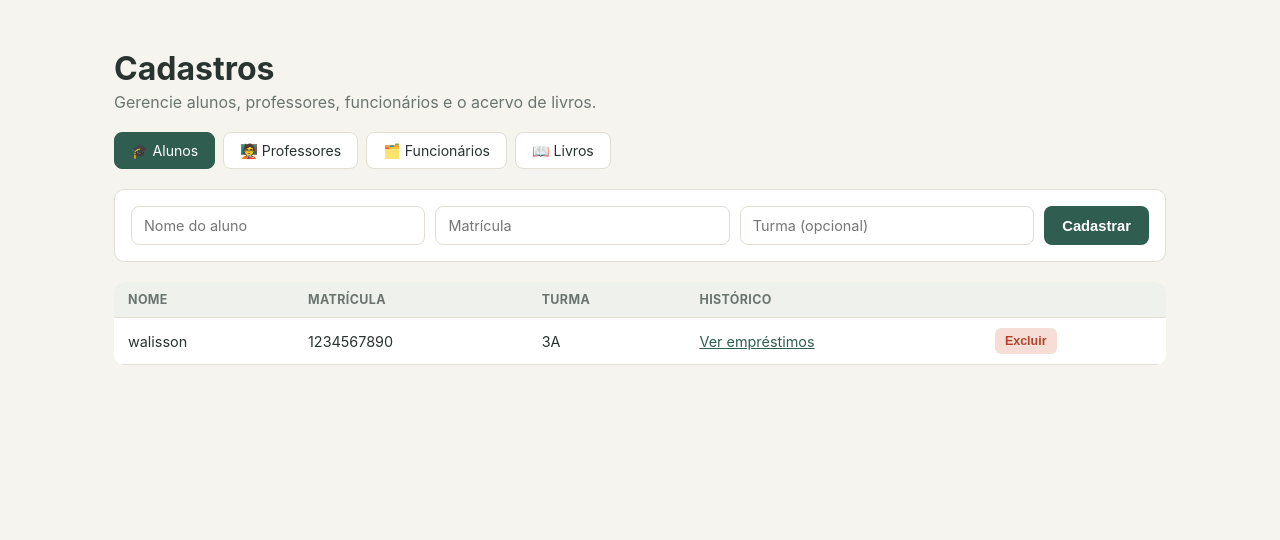
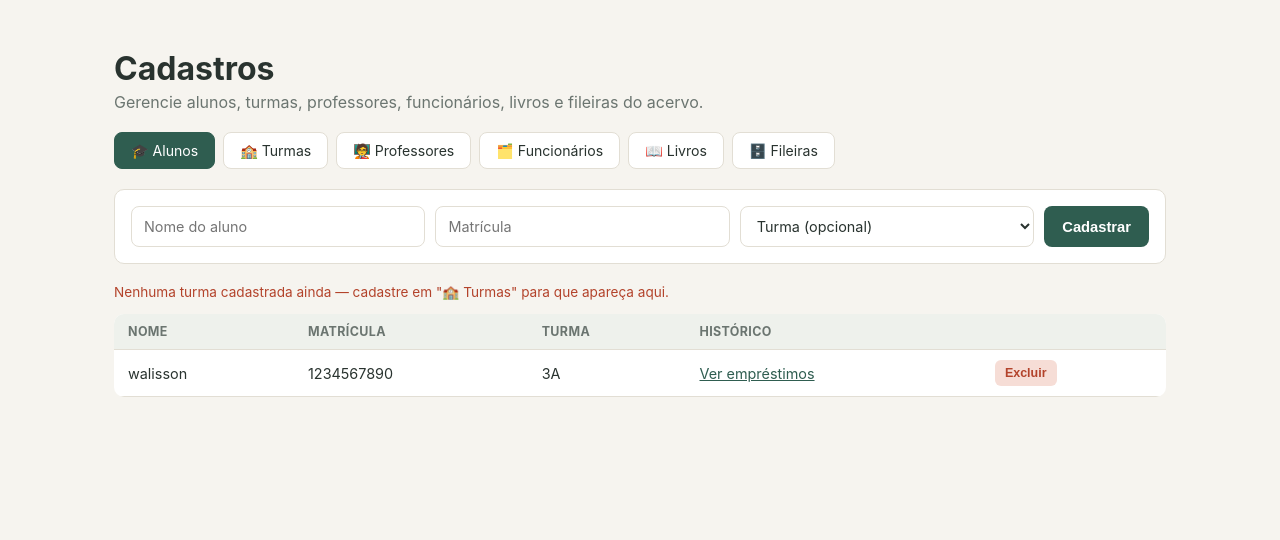
Before and after one commit to Luiz-F3l803/Bibliotech, a Flask app: page /cadastro in a window 1280 px wide. Shown: the part 57-597 px from the top of the page. Run offline with Flask 3, Linux system fonts and the light colour scheme; the visitor is signed in with stand-in values (Sample User, id 1).

Commit message:
adiciona cadastro de fileiras e turmas

```diff
--- a/app.py
+++ b/app.py
@@ -51,6 +51,16 @@ class Aluno(db.Model):
         return self.nome
 
 
+class Turma(db.Model):
+    __tablename__ = 'turma'
+    id = db.Column(db.Integer, primary_key=True)
+    nome = db.Column(db.String(40), unique=True, nullable=False)
+    turno = db.Column(db.String(20))
+
+    def __repr__(self):
+        return self.nome
+
+
 class Professor(db.Model):
     __tablename__ = 'professor'
     id = db.Column(db.Integer, primary_key=True)
@@ -65,6 +75,16 @@ CATEGORIAS_LIVRO = [
     'Romance', 'Fantasia', 'Ficção científica', 'Suspense',
     'Terror', 'Biografia', 'Autoajuda'
 ]
+
+
+class Fileira(db.Model):
+    __tablename__ = 'fileira'
+    id = db.Column(db.Integer, primary_key=True)
+    codigo = db.Column(db.String(40), unique=True, nullable=False)
+    descricao = db.Column(db.String(160))
+
+    def __repr__(self):
+        return self.codigo
 
 
 class Livro(db.Model):
@@ -305,6 +325,8 @@ def cadastro():
     professores = Professor.query.order_by(Professor.nome).all()
     funcionarios = Funcionario.query.order_by(Funcionario.nome).all()
     livros = Livro.query.order_by(Livro.titulo).all()
+    turmas = Turma.query.order_by(Turma.nome).all()
+    fileiras = Fileira.query.order_by(Fileira.codigo).all()
     return render_template(
         'cadastro.html',
         aba=aba,
@@ -312,7 +334,9 @@ def cadastro():
         professores=professores,
         funcionarios=funcionarios,
         livros=livros,
-        categorias=CATEGORIAS_LIVRO
+        categorias=CATEGORIAS_LIVRO,
+        turmas=turmas,
+        fileiras=fileiras
     )
 
 
@@ -331,6 +355,22 @@ def cadastrar_aluno():
         db.session.commit()
         flash('Aluno cadastrado com sucesso!', 'sucesso')
     return redirect(url_for('cadastro', aba='aluno'))
+
+
+@app.route('/cadastro/turma', methods=['POST'])
+@login_obrigatorio
+def cadastrar_turma():
+    nome = request.form.get('nome', '').strip()
+    turno = request.form.get('turno', '').strip()
+    if not nome:
+        flash('Informe o nome da turma.', 'erro')
+    elif Turma.query.filter_by(nome=nome).first():
+        flash('Já existe uma turma com esse nome.', 'erro')
+    else:
+        db.session.add(Turma(nome=nome, turno=turno))
+        db.session.commit()
+        flash('Turma cadastrada com sucesso!', 'sucesso')
+    return redirect(url_for('cadastro', aba='turma'))
 
 
 @app.route('/cadastro/professor', methods=['POST'])
@@ -367,6 +407,22 @@ def cadastrar_funcionario():
     return redirect(url_for('cadastro', aba='funcionario'))
 
 
+@app.route('/cadastro/fileira', methods=['POST'])
+@login_obrigatorio
+def cadastrar_fileira():
+    codigo = request.form.get('codigo', '').strip()
+    descricao = request.form.get('descricao', '').strip()
+    if not codigo:
+        flash('Informe o código da fileira.', 'erro')
+    elif Fileira.query.filter_by(codigo=codigo).first():
+        flash('Já existe uma fileira com esse código.', 'erro')
+    else:
+        db.session.add(Fileira(codigo=codigo, descricao=descricao))
+        db.session.commit()
+        flash('Fileira cadastrada com sucesso!', 'sucesso')
+    return redirect(url_for('cadastro', aba='fileira'))
+
+
 @app.route('/cadastro/livro', methods=['POST'])
 @login_obrigatorio
 def cadastrar_livro():
@@ -396,7 +452,10 @@ def cadastrar_livro():
 @app.route('/cadastro/<tipo>/<int:item_id>/deletar', methods=['POST'])
 @login_obrigatorio
 def deletar_cadastro(tipo, item_id):
-    modelos = {'aluno': Aluno, 'professor': Professor, 'funcionario': Funcionario, 'livro': Livro}
+    modelos = {
+        'aluno': Aluno, 'professor': Professor, 'funcionario': Funcionario,
+        'livro': Livro, 'turma': Turma, 'fileira': Fileira
+    }
     modelo = modelos.get(tipo)
     if not modelo:
         flash('Tipo de cadastro inválido.', 'erro')
@@ -411,6 +470,14 @@ def deletar_cadastro(tipo, item_id):
     if tipo == 'funcionario' and item.id == session.get('funcionario_id'):
         flash('Você não pode excluir o próprio usuário logado.', 'erro')
         return redirect(url_for('cadastro', aba='funcionario'))
+
+    if tipo == 'turma' and Aluno.query.filter_by(turma=item.nome).first():
+        flash('Não é possível excluir: há alunos cadastrados nessa turma.', 'erro')
+        return redirect(url_for('cadastro', aba='turma'))
+
+    if tipo == 'fileira' and Livro.query.filter_by(prateleira=item.codigo).first():
+        flash('Não é possível excluir: há livros cadastrados nessa fileira.', 'erro')
+        return redirect(url_for('cadastro', aba='fileira'))
 
     db.session.delete(item)
     db.session.commit()
--- a/templates/cadastro.html
+++ b/templates/cadastro.html
@@ -3,13 +3,15 @@
 {% block conteudo %}
 
 <h1>Cadastros</h1>
-<p class="subtitulo">Gerencie alunos, professores, funcionários e o acervo de livros.</p>
+<p class="subtitulo">Gerencie alunos, turmas, professores, funcionários, livros e fileiras do acervo.</p>
 
 <div class="abas">
     <a href="{{ url_for('cadastro', aba='aluno') }}" class="aba {{ 'aba-ativa' if aba == 'aluno' }}">🎓 Alunos</a>
+    <a href="{{ url_for('cadastro', aba='turma') }}" class="aba {{ 'aba-ativa' if aba == 'turma' }}">🏫 Turmas</a>
     <a href="{{ url_for('cadastro', aba='professor') }}" class="aba {{ 'aba-ativa' if aba == 'professor' }}">🧑‍🏫 Professores</a>
     <a href="{{ url_for('cadastro', aba='funcionario') }}" class="aba {{ 'aba-ativa' if aba == 'funcionario' }}">🗂️ Funcionários</a>
     <a href="{{ url_for('cadastro', aba='livro') }}" class="aba {{ 'aba-ativa' if aba == 'livro' }}">📖 Livros</a>
+    <a href="{{ url_for('cadastro', aba='fileira') }}" class="aba {{ 'aba-ativa' if aba == 'fileira' }}">🗄️ Fileiras</a>
 </div>
 
 {% if aba == 'aluno' %}
@@ -17,9 +19,17 @@
     <form method="POST" action="{{ url_for('cadastrar_aluno') }}" class="form-linha">
         <input type="text" name="nome" placeholder="Nome do aluno" required>
         <input type="text" name="matricula" placeholder="Matrícula" required>
-        <input type="text" name="turma" placeholder="Turma (opcional)">
+        <select name="turma">
+            <option value="">Turma (opcional)</option>
+            {% for t in turmas %}
+            <option value="{{ t.nome }}">{{ t.nome }}{% if t.turno %} — {{ t.turno }}{% endif %}</option>
+            {% endfor %}
+        </select>
         <button type="submit" class="btn btn-primario">Cadastrar</button>
     </form>
+    {% if not turmas %}
+    <p class="aviso-inline">Nenhuma turma cadastrada ainda — cadastre em "🏫 Turmas" para que apareça aqui.</p>
+    {% endif %}
 
     <table class="tabela">
         <thead><tr><th>Nome</th><th>Matrícula</th><th>Turma</th><th>Histórico</th><th></th></tr></thead>
@@ -39,6 +49,36 @@
             </tr>
         {% else %}
             <tr><td colspan="5" class="vazio">Nenhum aluno cadastrado.</td></tr>
+        {% endfor %}
+        </tbody>
+    </table>
+</div>
+{% endif %}
+
+{% if aba == 'turma' %}
+<div class="painel-cadastro">
+    <form method="POST" action="{{ url_for('cadastrar_turma') }}" class="form-linha">
+        <input type="text" name="nome" placeholder="Nome da turma (ex: 9º A)" required>
+        <input type="text" name="turno" placeholder="Turno (opcional)">
+        <button type="submit" class="btn btn-primario">Cadastrar</button>
+    </form>
+
+    <table class="tabela">
+        <thead><tr><th>Turma</th><th>Turno</th><th></th></tr></thead>
+        <tbody>
+        {% for t in turmas %}
+            <tr>
+                <td>{{ t.nome }}</td>
+                <td>{{ t.turno or '-' }}</td>
+                <td>
+                    <form method="POST" action="{{ url_for('deletar_cadastro', tipo='turma', item_id=t.id) }}"
+                          onsubmit="return confirm('Excluir a turma {{ t.nome }}?');">
+                        <button type="submit" class="btn-mini btn-mini-excluir">Excluir</button>
+                    </form>
+                </td>
+            </tr>
+        {% else %}
+            <tr><td colspan="3" class="vazio">Nenhuma turma cadastrada.</td></tr>
         {% endfor %}
         </tbody>
     </table>
@@ -120,13 +160,21 @@
             <option value="{{ c }}">{{ c }}</option>
             {% endfor %}
         </select>
-        <input type="text" name="prateleira" placeholder="Prateleira (ex: A1, B3...)">
+        <select name="prateleira">
+            <option value="">Fileira (opcional)</option>
+            {% for f in fileiras %}
+            <option value="{{ f.codigo }}">{{ f.codigo }}{% if f.descricao %} — {{ f.descricao }}{% endif %}</option>
+            {% endfor %}
+        </select>
         <input type="number" name="quantidade" placeholder="Quantidade" min="1" value="1" required>
         <button type="submit" class="btn btn-primario">Cadastrar</button>
     </form>
+    {% if not fileiras %}
+    <p class="aviso-inline">Nenhuma fileira cadastrada ainda — cadastre em "🗄️ Fileiras" para que apareça aqui.</p>
+    {% endif %}
 
     <table class="tabela">
-        <thead><tr><th>Título</th><th>Autor</th><th>Categoria</th><th>Prateleira</th><th>Disponíveis</th><th>Total</th><th></th></tr></thead>
+        <thead><tr><th>Título</th><th>Autor</th><th>Categoria</th><th>Fileira</th><th>Disponíveis</th><th>Total</th><th></th></tr></thead>
         <tbody>
         {% for l in livros %}
             <tr>
@@ -151,4 +199,34 @@
 </div>
 {% endif %}
 
+{% if aba == 'fileira' %}
+<div class="painel-cadastro">
+    <form method="POST" action="{{ url_for('cadastrar_fileira') }}" class="form-linha">
+        <input type="text" name="codigo" placeholder="Código da fileira (ex: A1, B3...)" required>
+        <input type="text" name="descricao" placeholder="Descrição (opcional, ex: Literatura brasileira)">
+        <button type="submit" class="btn btn-primario">Cadastrar</button>
+    </form>
+
+    <table class="tabela">
+        <thead><tr><th>Código</th><th>Descrição</th><th></th></tr></thead>
+        <tbody>
+        {% for f in fileiras %}
+            <tr>
+                <td>{{ f.codigo }}</td>
+                <td>{{ f.descricao or '-' }}</td>
+                <td>
+                    <form method="POST" action="{{ url_for('deletar_cadastro', tipo='fileira', item_id=f.id) }}"
+                          onsubmit="return confirm('Excluir a fileira {{ f.codigo }}?');">
+                        <button type="submit" class="btn-mini btn-mini-excluir">Excluir</button>
+                    </form>
+                </td>
+            </tr>
+        {% else %}
+            <tr><td colspan="3" class="vazio">Nenhuma fileira cadastrada.</td></tr>
+        {% endfor %}
+        </tbody>
+    </table>
+</div>
+{% endif %}
+
 {% endblock %}
```
Also changed, not shown: README.md, biblioteca.db.
